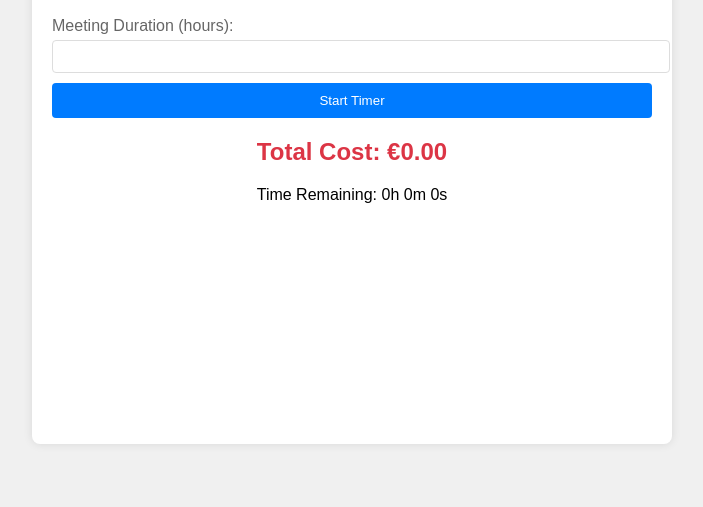
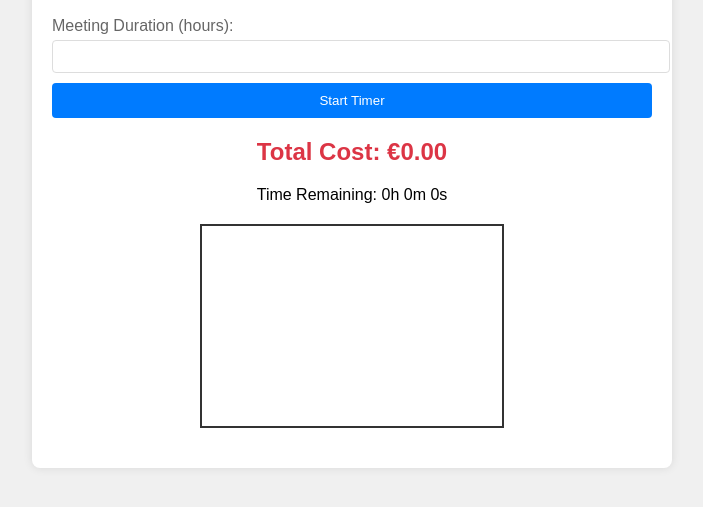
Before and after one commit to NoahRocket/sprint-review-cost, a plain HTML site: page index.html in a window 1280 px wide. Shown: the part 179-686 px from the top of the page, without its empty margins (288-991 px from the left). Drawn offline with Linux system fonts and the light colour scheme.

Commit message:
Update styles.css

```diff
--- a/styles.css
+++ b/styles.css
@@ -59,3 +59,9 @@ button:hover {
 h2 {
     color: #dc3545;
 }
+
+#money-pit {
+    display: block;
+    margin: 20px auto;
+    border: 2px solid #333;
+}
```
